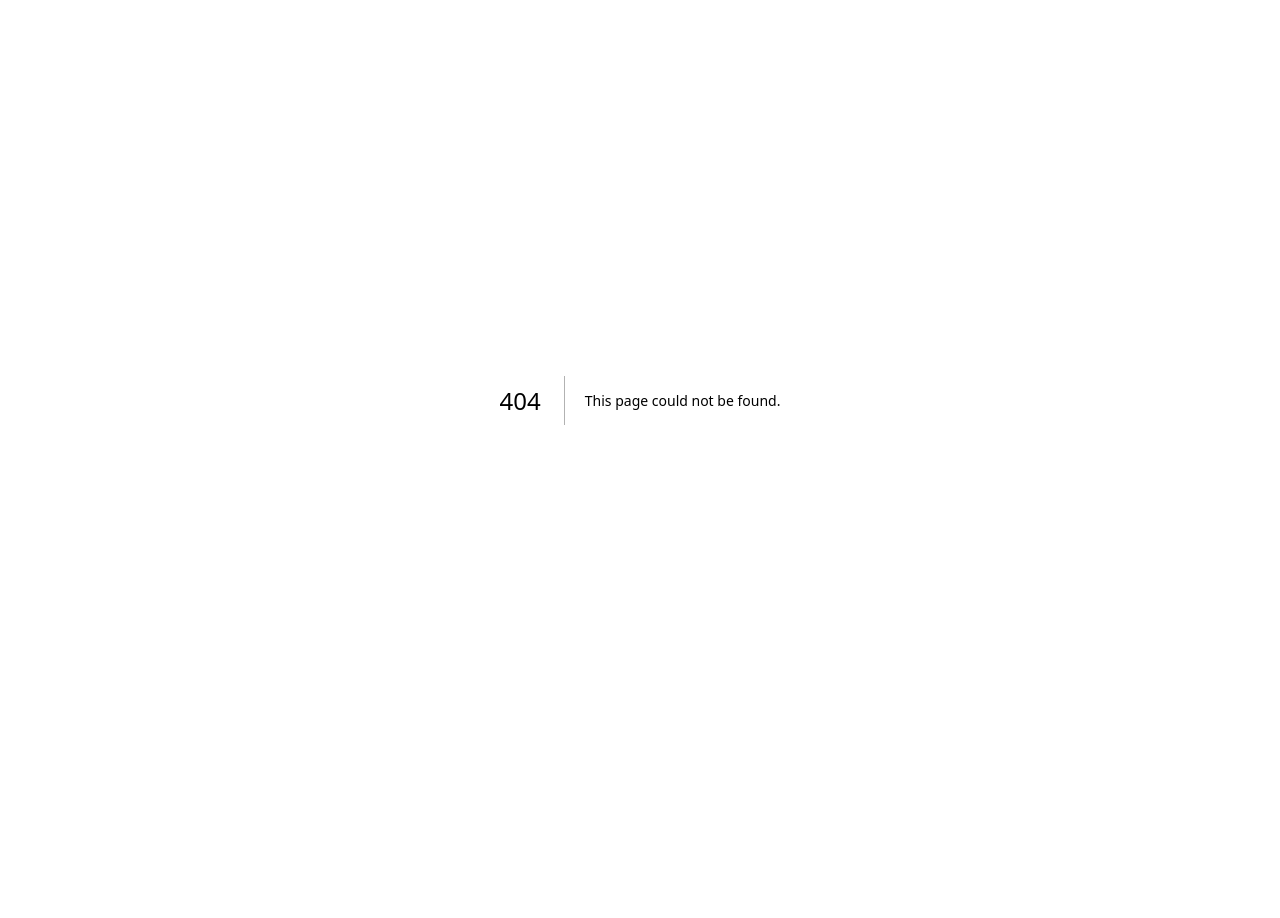
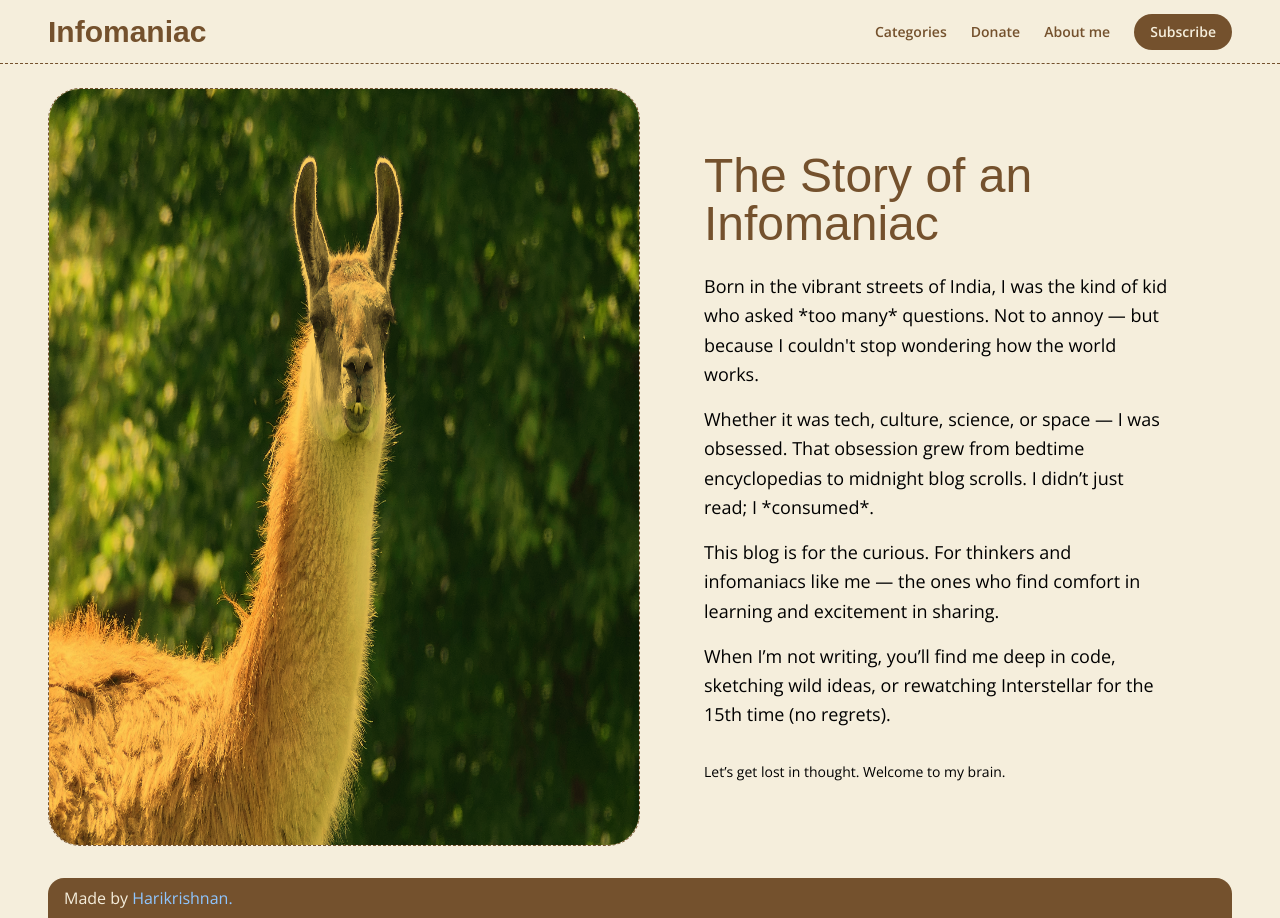
Before and after one commit to hks3333/infomaniac, a Next.js app: page /about in a window 1280 px wide. Before the commit this address had no page. Before the commit the page ends 800 px from the top, so only its background shows below. Built offline with nearby package versions, Linux system fonts and the light colour scheme; a web font is replaced by a local one.

Commit message:
semifinal

```diff
--- /dev/null
+++ b/app/about/page.tsx
@@ -0,0 +1,49 @@
+'use client'
+
+import Header from "@/components/header"
+import Footer from "@/components/footer"
+import Image from "next/image"
+
+export default function AboutPage() {
+  return (
+    <div className="min-h-screen flex flex-col pt-22">
+      <Header />
+      <div className="flex flex-col md:flex-row flex-1">
+        {/* Left: Image Section */}
+        <div className="w-full md:w-1/2 h-64 md:h-auto">
+          <div className="relative w-full h-full bg-[#f0e9e0] flex items-center justify-center border border-dashed border-[#74512D] rounded-4xl overflow-hidden">
+                <Image
+                src="/img1.jpg"
+                alt="me"
+                fill
+                className="object-fill"
+                priority
+                />
+                <div className="absolute inset-0 bg-[#FEBA17] mix-blend-multiply opacity-70 pointer-events-none" />
+          </div>
+        </div>
+
+        {/* Right: Text Section */}
+        <div className="w-full md:w-1/2 p-8 md:p-16 flex flex-col justify-center">
+          <h1 className="text-4xl md:text-5xl font-della text-[#74512D] mb-6">The Story of an Infomaniac</h1>
+          <p className="text-lg font-open text-foreground mb-4 leading-relaxed">
+            Born in the vibrant streets of India, I was the kind of kid who asked *too many* questions. Not to annoy — but because I couldn't stop wondering how the world works.
+          </p>
+          <p className="text-lg font-open text-foreground mb-4 leading-relaxed">
+            Whether it was tech, culture, science, or space — I was obsessed. That obsession grew from bedtime encyclopedias to midnight blog scrolls. I didn’t just read; I *consumed*.
+          </p>
+          <p className="text-lg font-open text-foreground mb-4 leading-relaxed">
+            This blog is for the curious. For thinkers and infomaniacs like me — the ones who find comfort in learning and excitement in sharing.
+          </p>
+          <p className="text-lg font-open text-foreground mb-8 leading-relaxed">
+            When I’m not writing, you’ll find me deep in code, sketching wild ideas, or rewatching Interstellar for the 15th time (no regrets).
+          </p>
+          <div className="text-sm text-muted-foreground font-open">
+            Let’s get lost in thought. Welcome to my brain.
+          </div>
+        </div>
+      </div>
+      <Footer />
+    </div>
+  )
+}
--- a/components/comments.tsx
+++ b/components/comments.tsx
@@ -117,7 +117,7 @@ export default function Comments() {
       <h3 className="text-3xl font-della font-bold text-[#74512D]">Comments</h3>
 
       {/* New comment form */}
-      <div className="border-y-2 border-dashed py-4 mb-12">
+      <div className="py-4 mb-12">
         <h4 className="font-medium font-open mb-2">Add a comment</h4>
         <textarea
           ref={commentInputRef}
@@ -129,7 +129,7 @@ export default function Comments() {
         />
         <button
           onClick={postComment}
-          className="px-4 py-1 bg-[#74512D] text-white rounded"
+          className="px-4 py-2 bg-[#74512D] text-white rounded-full"
         >
           Post Comment
         </button>
--- /dev/null
+++ b/components/donate-modal.tsx
@@ -0,0 +1,58 @@
+'use client'
+
+import { useEffect } from 'react'
+import { createPortal } from 'react-dom'
+import { IconX } from '@tabler/icons-react'
+
+export default function DonateModal({ show, onClose }: { show: boolean, onClose: () => void }) {
+  useEffect(() => {
+    const handleEsc = (e: KeyboardEvent) => {
+      if (e.key === 'Escape') onClose()
+    }
+    document.addEventListener('keydown', handleEsc)
+    return () => document.removeEventListener('keydown', handleEsc)
+  }, [onClose])
+
+  if (!show) return null
+
+  return createPortal(
+    <div
+      className="fixed inset-0 bg-black bg-opacity-50 z-50 flex items-center justify-center"
+      onClick={onClose}
+    >
+      <div
+        className="bg-background max-w-[500px] w-full mx-4 p-6 rounded-xl relative shadow-xl border border-[#74512D]"
+        onClick={(e) => e.stopPropagation()} // prevents close on inner click
+      >
+        {/* Close button */}
+        <button
+          onClick={onClose}
+          className="absolute top-3 right-3 text-[#74512D] cursor-pointer"
+          aria-label="Close"
+        >
+          <IconX />
+        </button>
+
+        {/* Modal Content */}
+        <h2 className="text-2xl font-della text-[#74512D] mb-4">Support this blog ❤️</h2>
+        <p className="text-sm mb-8 font-open text-foreground">If you enjoy the content, consider donating a small amount to keep it going.</p>
+
+        <form className="flex flex-col gap-4">
+          <input
+            type="number"
+            min={1}
+            placeholder="Enter amount ($)"
+            className="border border-[#74512D] rounded-lg px-4 py-2 font-open text-sm focus:outline-none"
+          />
+          <button
+            type="submit"
+            className="bg-[#74512D] text-white rounded-full px-4 py-2 text-sm font-semibold hover:bg-[#5c3e1f] cursor-pointer"
+          >
+            Donate
+          </button>
+        </form>
+      </div>
+    </div>,
+    document.body
+  )
+}
--- a/components/header.tsx
+++ b/components/header.tsx
@@ -4,11 +4,14 @@ import { useState } from "react"
 import { HiMenu, HiX } from "react-icons/hi"
 import { useRouter } from 'next/navigation';
 import SubscribeModal from "./subscribe-modal"
+import DonateModal from '@/components/donate-modal';
 
 export default function Header() {
   const [menuOpen, setMenuOpen] = useState(false)
   const [showSubscribe, setShowSubscribe] = useState(false)
   const router = useRouter();
+  const [showDonate, setShowDonate] = useState(false)
+
 
   return (
     <>
@@ -21,8 +24,8 @@ export default function Header() {
       {/* Desktop Nav */}
       <div className="hidden md:flex items-center space-x-6">
         <button onClick={() => router.push('/categories')} className="text-sm font-open font-semibold cursor-pointer text-[#74512D]">Categories</button>
-        <button className="text-sm font-open font-semibold cursor-pointer text-[#74512D]">Donate</button>
-        <button className="text-sm font-open font-semibold cursor-pointer text-[#74512D]">About me</button>
+        <button onClick={() => setShowDonate(true)} className="text-sm font-open font-semibold cursor-pointer text-[#74512D]">Donate</button>
+        <button onClick={() => router.push('/about')} className="text-sm font-open font-semibold cursor-pointer text-[#74512D]">About me</button>
         <button onClick={() => setShowSubscribe(true)}
         className="text-sm font-open font-semibold cursor-pointer bg-[#74512D] text-background px-4 py-2 rounded-full">Subscribe</button>
       </div>
@@ -48,12 +51,13 @@ export default function Header() {
           menuOpen ? 'opacity-100 translate-y-0 max-h-96' : 'opacity-0 -translate-y-4 max-h-0 overflow-hidden'
         }`}
       >
-        <button className="text-md font-open font-semibold text-[#74512D]">Categories</button>
-        <button className="text-md font-open font-semibold text-[#74512D]">Donate</button>
-        <button className="text-md font-open font-semibold text-[#74512D]">About me</button>
+        <button onClick={() => router.push('/categories')} className="text-md font-open font-semibold text-[#74512D]">Categories</button>
+        <button onClick={() => setShowDonate(true)} className="text-md font-open font-semibold text-[#74512D]">Donate</button>
+        <button onClick={() => router.push('/about')} className="text-md font-open font-semibold text-[#74512D]">About me</button>
       </div>
     </header>
     <SubscribeModal show={showSubscribe} onClose={() => setShowSubscribe(false)} />
+    <DonateModal show={showDonate} onClose={() => setShowDonate(false)} />
     </>
   )
 }
--- a/components/post-meta.tsx
+++ b/components/post-meta.tsx
@@ -9,25 +9,10 @@ import {
 } from '@tabler/icons-react';
 import { useState } from 'react';
 
-const randomDates = [
-  'Apr 13, 2025',
-  'Mar 28, 2025',
-  'Feb 10, 2025',
-  'Jan 15, 2025',
-  'Dec 5, 2024',
-  'Nov 21, 2024',
-  'Oct 7, 2024',
-];
-
-function getRandomDate() {
-  return randomDates[Math.floor(Math.random() * randomDates.length)];
-}
-
 
 export default function PostMeta({ date }: { date: string }) {
   const [liked, setLiked] = useState(false);
   const [copied, setCopied] = useState(false);
-  const randomDate = getRandomDate();
 
   const handleCopyLink = () => {
     navigator.clipboard.writeText(window.location.href).then(() => {
@@ -48,7 +33,7 @@ export default function PostMeta({ date }: { date: string }) {
     <div className="flex flex-wrap items-center justify-between text-sm text-muted-foreground mb-6 gap-4 border-y border-dashed py-4">
       {/* Left: Date */}
       <span className="text-foreground font-medium font-open">
-        {randomDate}
+        Oct 7, 2024
       </span>
 
 
```
Also changed, not shown: public/img1.jpg (added).
